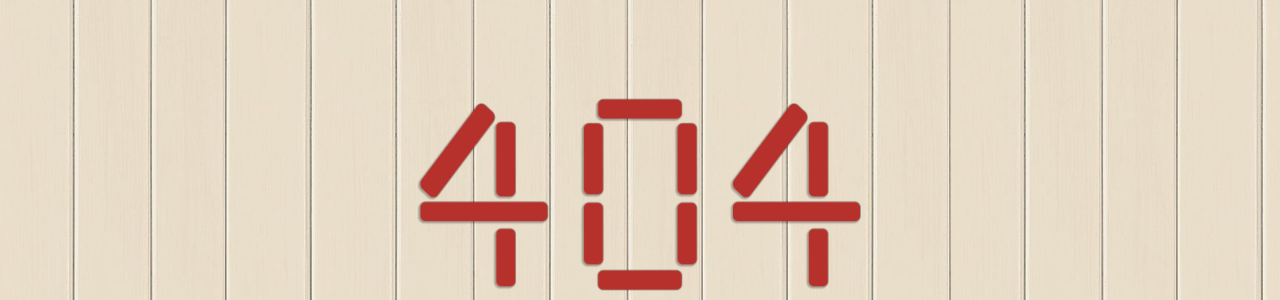
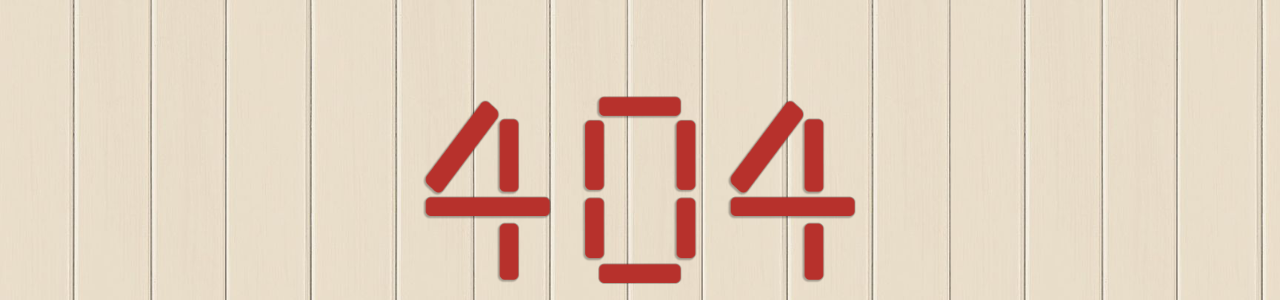
Before and after one commit to clydz/clydz.github.io, a plain HTML site: page index.html in a window 1280 px wide. Shown: the part 95-395 px from the top of the page. Drawn offline with nearby package versions, Linux system fonts and the light colour scheme.

Commit message:
Add files via upload

```diff
--- a/index.html
+++ b/index.html
@@ -40,7 +40,7 @@
             background-size: cover;
         }
         #four {
-            max-width: 44%
+            max-width: 43%
         }
 
         img {
```
